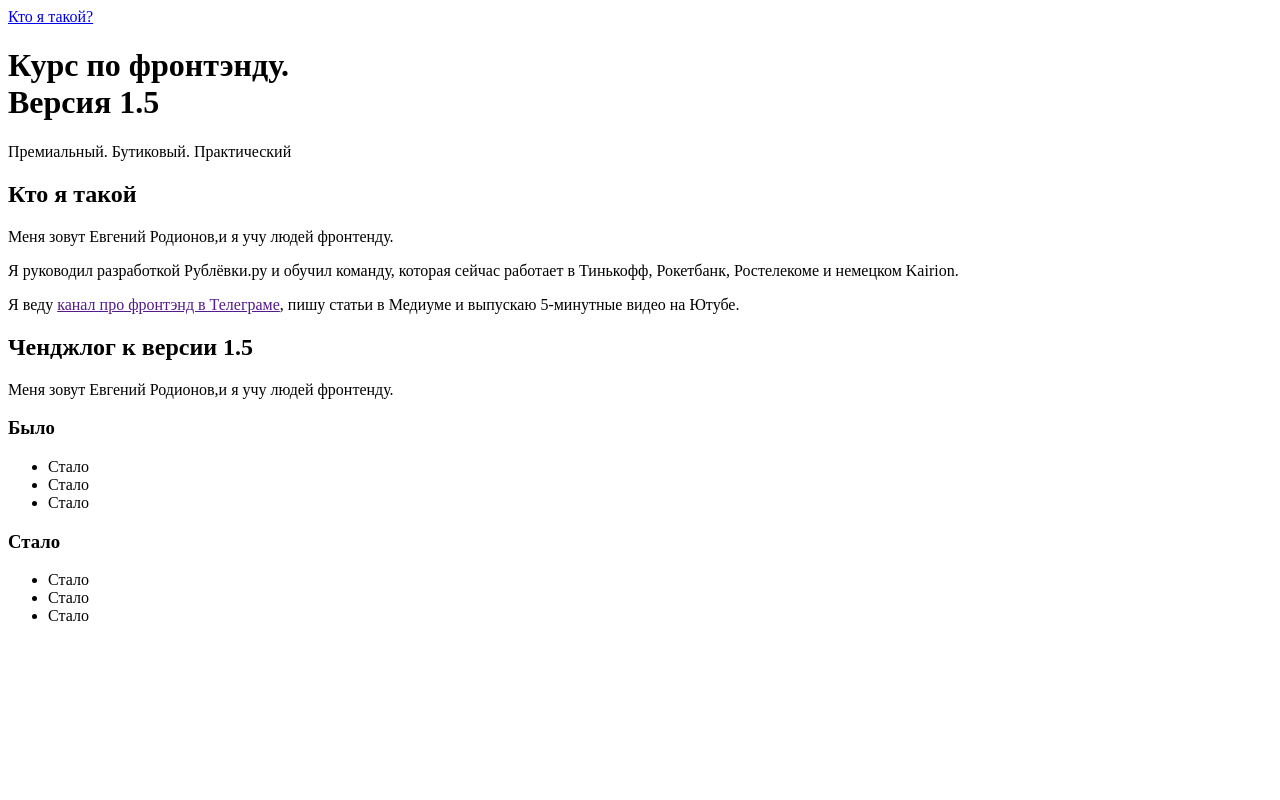
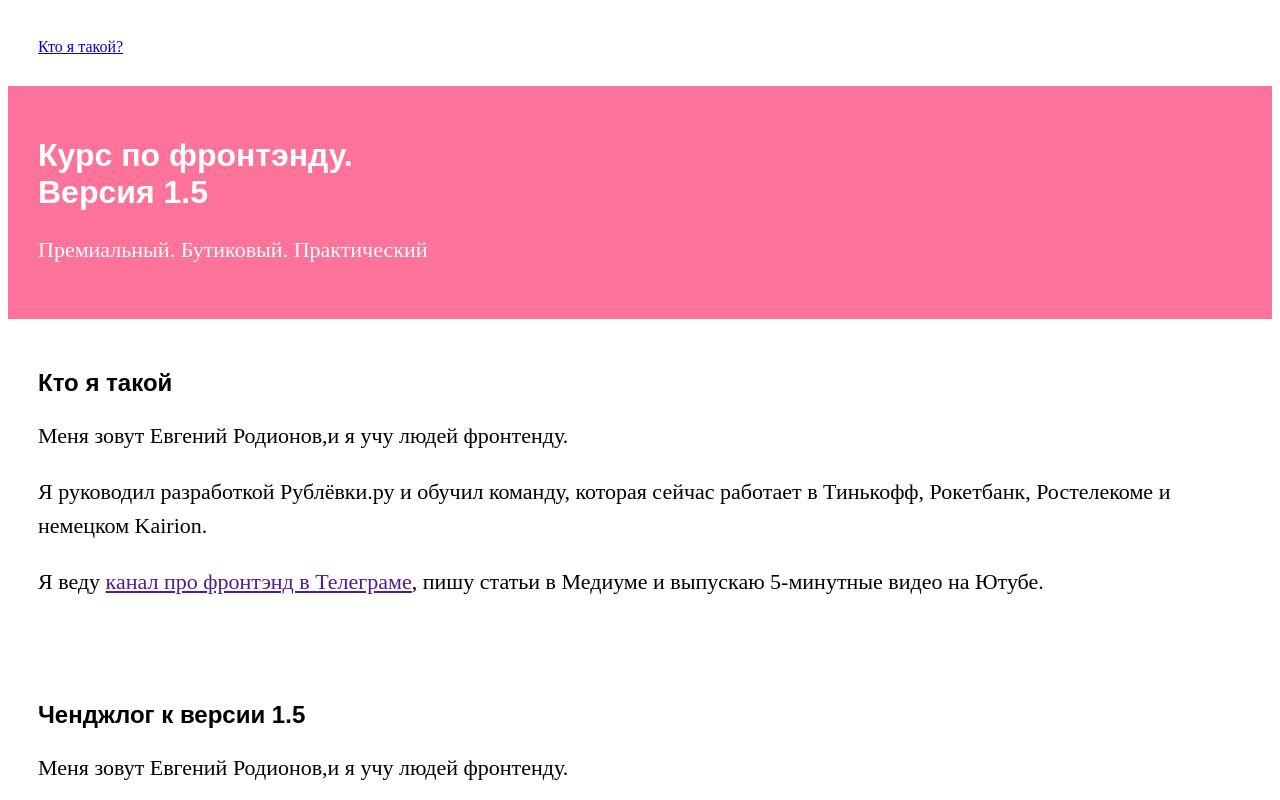
Before and after one commit to kalimullin/verstka, a plain HTML site: page index.html in a window 1280 px wide. Shown: the top 800 px of the page. Drawn offline with Linux system fonts and the light colour scheme.

Commit message:
Some changes from 4 lesson

```diff
--- a/index.html
+++ b/index.html
@@ -1,13 +1,16 @@
 <!doctype html>
 <html>
     <head>
+        <link rel="stylesheet" href="./styles.css">
         <title>Заголовок страницы</title>
     </head>
     <body>
         <main>
-            <header><a href="#who">Кто я такой?</a></header>
+            <nav><a href="#who">Кто я такой?</a></nav>
+            <header>
                 <h1>Курс по фронтэнду.<br>Версия 1.5</h1>
                 <p>Премиальный. Бутиковый. Практический</p>
+            </header>
         </main>
         <section id="who">
             <h2>Кто я такой</h2>
--- /dev/null
+++ b/styles.css
@@ -0,0 +1,18 @@
+header {
+    background-color: #FD739C;
+    color: #fff;
+    padding: 30px;
+}
+
+section, nav {
+    padding: 30px;
+}
+
+h1, h2, h3 {
+    font-family: sans-serif;
+}
+
+p, aside {
+    font-size: 22px;
+    line-height: 34px;
+}
```
